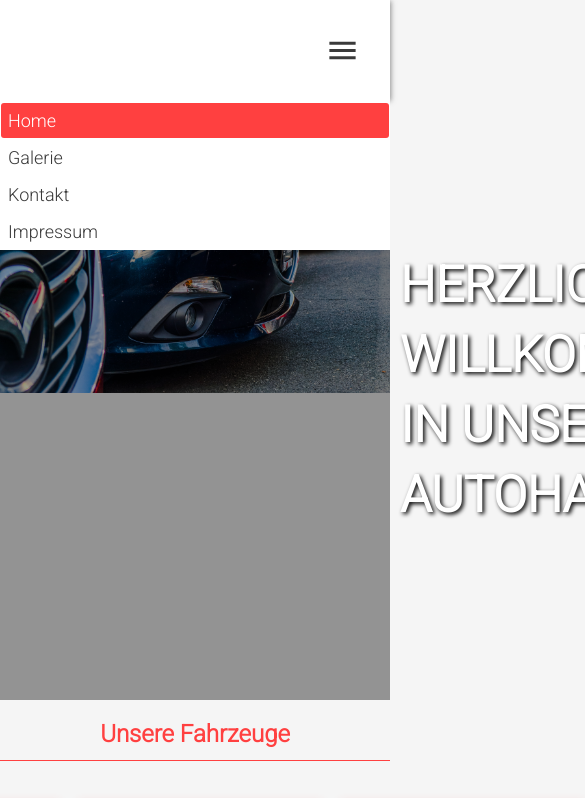
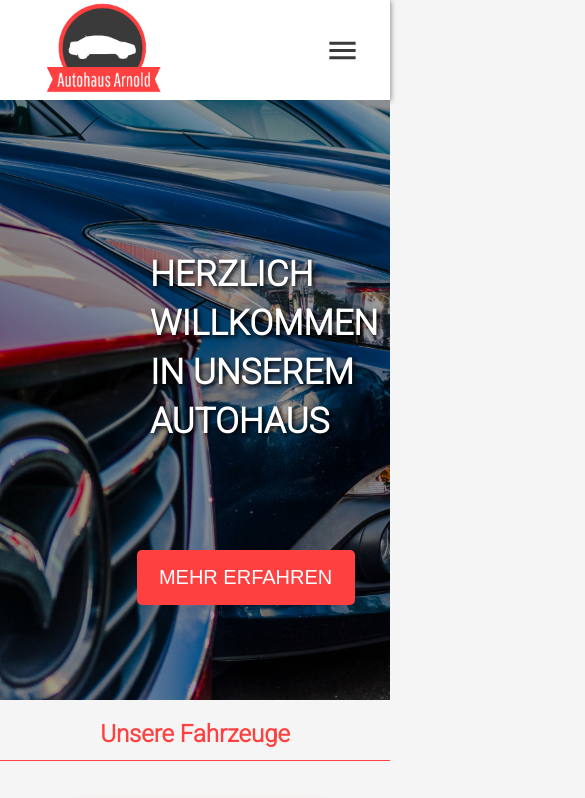
Before and after one commit to bsarnii/autohandel, a React (Create React App) app: page / in a window 390 px wide. Shown: the top 798 px of the page, 585 px wide, since content can reach past the window. Built offline with nearby package versions, Linux system fonts and the light colour scheme.

Commit message:
updated Home for mobile device

```diff
--- a/src/Home/Autokarten.css
+++ b/src/Home/Autokarten.css
@@ -12,7 +12,8 @@
 }
 
 .karten {
-    padding:20px 150px;
+    padding:20px 100px;
     display:flex;
     justify-content: center;
+    flex-wrap: wrap;
 }
--- a/src/Home/Footer.css
+++ b/src/Home/Footer.css
@@ -5,11 +5,15 @@
     display: flex;
     flex-direction: row;
     justify-content: center;
-    gap:150px;
+    gap:110px;
 }
 
 .footer-col-1{
     align-self: center;
+}
+.footer-col-1 > p {
+    min-width: 90%;
+    padding-left:10px;
 }
 .footer-col-2{
     margin-top:10px;
@@ -41,3 +45,9 @@
 .footer-icons > a:last-child:hover{
     color: #E1306C;
 }
+
+@media only screen and (max-width: 750px){
+    .footer{
+        gap:30px;
+    }
+}
--- a/src/Home/Header.css
+++ b/src/Home/Header.css
@@ -10,10 +10,12 @@ header{
 .header-left{
     height:100px;
     margin:0 10%;
+    z-index: 4;
 }
 
 .logo{
     height:95%;
+
 }
 
 .header-right{
@@ -64,6 +66,12 @@ header{
         background-color: white;
         justify-content: flex-end;
         z-index: 2;
+        transform: translateY(-100%);
+
+    }
+    .header-right[data-visible="true"] {
+        transform: translateY(0%);
+        transition: 0.3s;
     }
 
 }
--- a/src/Home/Header.js
+++ b/src/Home/Header.js
@@ -1,31 +1,31 @@
-import React from 'react'
+import React, { useState } from 'react'
 import './Header.css';
 import {Link} from "react-router-dom";
 import MenuIcon from '@mui/icons-material/Menu';
-import { useState } from 'react';
 
 function Header({galerieClass, homeClass, kontaktClass, impressumClass}) {
-    let [trigger, setTrigger]=useState(false);
-    function triggerHamburger(){
-        if (trigger===false){
-            setTrigger(true)
+    const [toggle, setToggle] = useState(false);
+
+    function toggleHamburger(){
+        if (toggle===false){
+            setToggle(true)
         } else {
-            setTrigger(false)
+            setToggle(false)
         }
-        console.log(trigger)
     }
+
   return (
         <header>
             <div className='header-left'>
                 <img src='autohaus-logo-neu-2.png' alt="firmen-logo" className='logo' />
             </div>
-            <div className='header-right'>
+            <div className='header-right' id="primary-navigation" data-visible={toggle}>
                 <Link className={homeClass}  to='/'>Home</Link>
                 <Link className={galerieClass}  to='/galerie'>Galerie</Link>
                 <Link className={kontaktClass} to='/kontakt'>Kontakt</Link>
                 <Link className={impressumClass} to='/impressum'>Impressum</Link>
             </div>
-            <MenuIcon fontSize='large' onClick={triggerHamburger}/>
+            <MenuIcon onClick={toggleHamburger} fontSize='large' aria-controls='primary-navigation' aria-expanded='false'/>
         </header>
   )
 }
--- a/src/Home/Kontakt.css
+++ b/src/Home/Kontakt.css
@@ -28,7 +28,7 @@
 .inputs > form{
     display: flex;
     flex-direction: column;
-    width: 700px;
+    width: 100%;
 }
 .form-row-1{
     display: flex;
@@ -37,13 +37,14 @@
     margin-bottom:20px;
 }
 .form-row-1 input{
-    width:200px;
+    width:90%;
     height:20px;
     border: 1px solid #3a3a3a7c;
     outline-color: #3a3a3aaf;
 }
 .form-row-2 textarea{
-    width: 100%;
+    width: 97%;
+    min-width: 80%;
     height: 75px;
     border: 1px solid #3a3a3a7c;
     outline-color: #3a3a3aaf;
@@ -77,3 +78,12 @@
     height:294px;
     width:350px;
 }
+
+@media only screen and (max-width: 750px){
+    .kontakt-row-2{
+        flex-direction: column;
+    }
+    .form-row-1{
+        flex-direction: column;
+    }
+}
--- a/src/Home/Willkommen.css
+++ b/src/Home/Willkommen.css
@@ -1,7 +1,7 @@
 .willkommen{
     height:600px;
     background-image: url('/public/welcome-img.jpg');
-    background-size:100%;
+    background-size:cover;
     background-repeat: no-repeat;
     position:relative;
     z-index: 0;
@@ -31,8 +31,8 @@
 }
 .btn {
     position: absolute;
-    top: 400px;
-    left: 800px;
+    top: 450px;
+    left: 60vw;
     height:60px;
     width:240px;
     font-size: 25px;
@@ -47,3 +47,16 @@
 .btn:hover{
     background-color: #b62b2b;
 }
+
+@media only screen and (max-width: 750px){
+    .btn{
+        left:35vw;
+        height: calc(60px / 1.1);
+        width: calc(240px / 1.1);
+        font-size: 20px;
+    }
+    .willkommen h1{
+        font-size: 35px;
+        left: 150px;
+    }
+}
```
